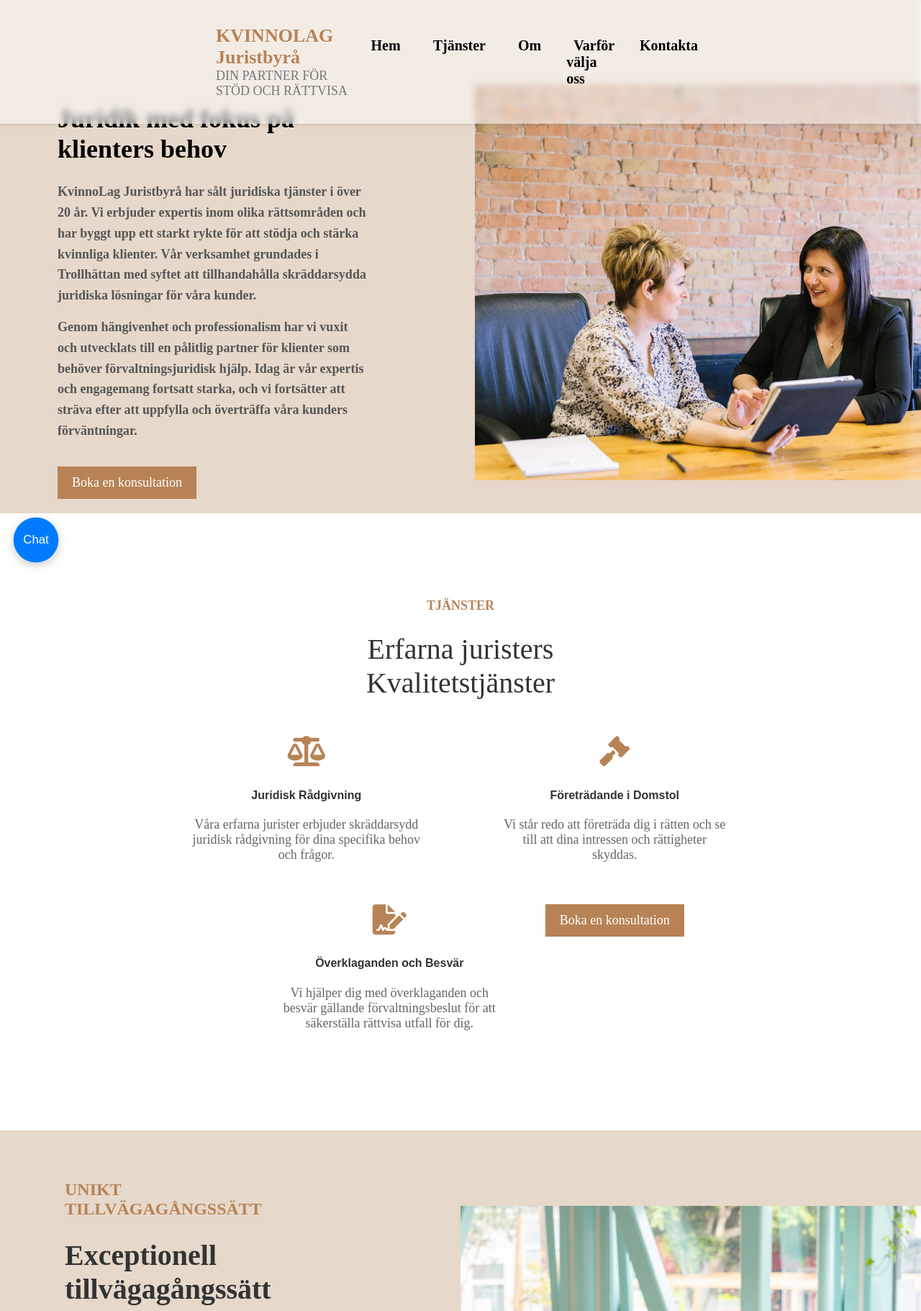
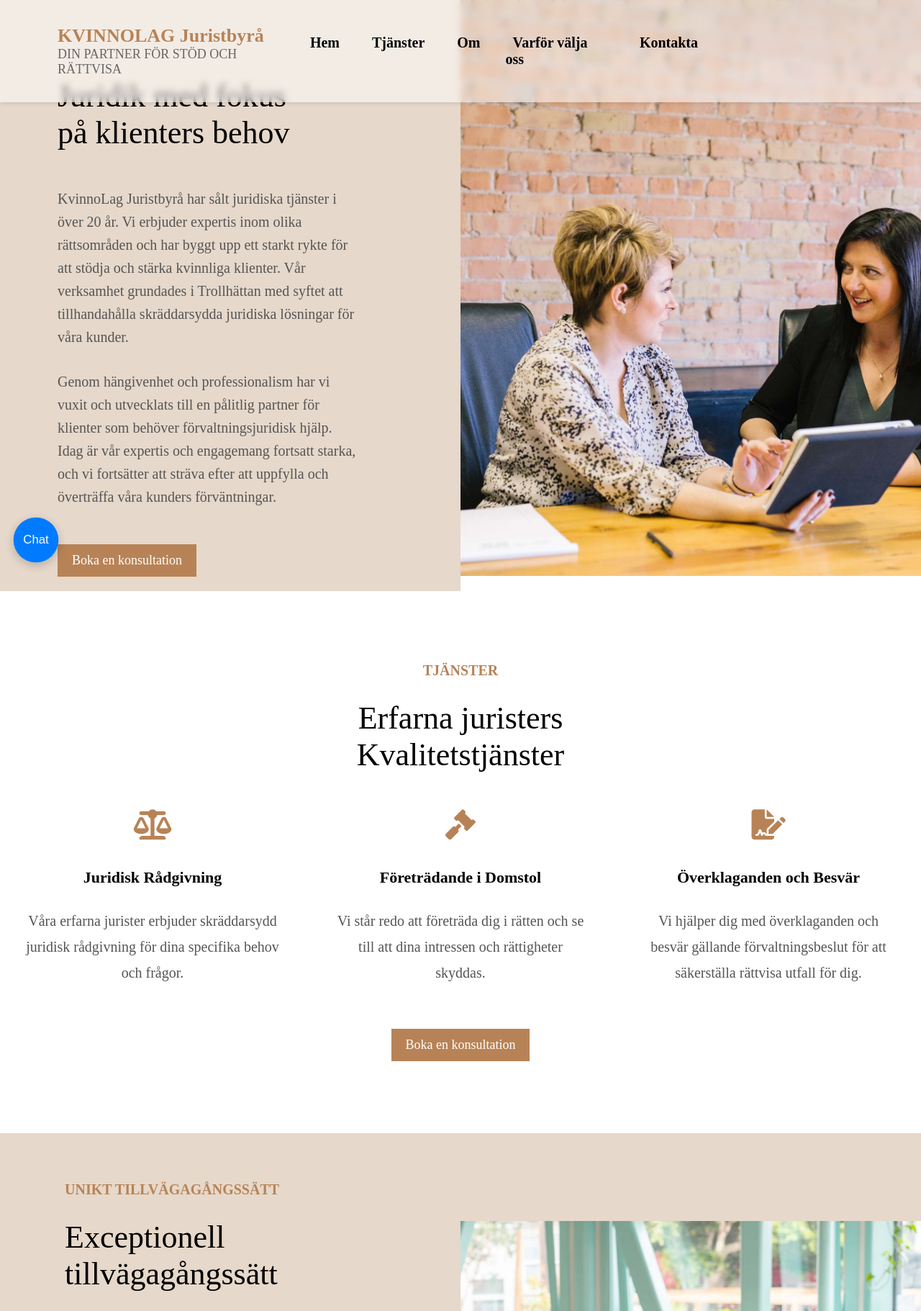
Before and after one commit to yazanmawed/JurisAssist_KvinnoLag, a Flask app: page / in a window 1280 px wide; the page is wider, and only the part inside the window is pictured. Shown: the top 1821 px of that part at 72% size. Run offline with Flask 3, Linux system fonts and the light colour scheme.

Commit message:
Update style.css

```diff
--- a/static/css/style.css
+++ b/static/css/style.css
@@ -1,9 +1,13 @@
-        /* Import Google Fonts */
-        @import url('https://fonts.googleapis.com/css2?family=Playfair+Display:wght@400;700&family=Poppins:wght@300;400;600&display=swap');
+        h2, h3, h4, body, p, a, li, input, textarea, #kontaktformulär label, #boka-en-konsultation, #boka-en-konsultation-1, #kontaktformulär input,
+        #kontaktformulär textarea, div {
+            font-family: "Times New Roman", Times, serif;
+        }
 
-        h1, h2, h3, body, p, a, li, input, textarea, #kontaktformulär label, #boka-en-konsultation, #boka-en-konsultation-1, #kontaktformulär input,
-        #kontaktformulär textarea {
+        h1{
             font-family: "Times New Roman", Times, serif;
+            font-weight: 100;
+            font-size: 44px;
+            color: black;
         }
 
 
@@ -36,7 +40,7 @@
             display: flex;
             flex-direction: column;
             align-items: flex-start;
-            margin-left: 250px;
+            margin-left: 30px;
         }
 
         .Rectangel_box h1 {
@@ -48,7 +52,7 @@
 
         .Rectangel_box h3 {
             font-size: 18px;
-            color: #777;
+            color: #666;
             margin: 0;
             font-weight: normal;
         }
@@ -81,17 +85,16 @@
             color: #b78356;
         }
 
-        /* Active Page Styling */
         .Rectangel_box li a.active {
             color: #b78356;
         }
 
-    /* Hero Section Container */
     .intro-container {
         display: flex;
         gap: 0px;
         align-items: center;
         width: 100%;
+        height: 800px;
         padding: 0px 0;
         margin: 0 auto;
         background-color: #E6D8CA;
@@ -112,7 +115,7 @@
         background-color: #9c6a3e;
     }
     #intro_text {
-        margin-top: 100px;
+        margin-top: 80px;
         flex: 1;
         padding: 20px;
         background-color: #E6D8CA;
@@ -123,30 +126,28 @@
     #intro-image {
         flex: 1;
         width: 50%;
-        height: 550px;
+        height: 800px;
         object-fit: cover;
         object-position: center;
-        margin-top: 72px;
+        margin-top: 0px;
     }
 
-    /* Keep existing typography */
     #intro_text h1 {
-        color: black;
-        font-size: 36px;
-        font-weight: bold;
         width: 60%;
         margin-left: 60px;
+        margin-bottom: 50px;
     }
 
     #intro_text h2 {
-        font-size: 18px;
+        font-size: 20px;
+        font-weight: 100;
         color: #555;
         line-height: 1.6;
         width: 70%;
         margin-left: 60px;
+        margin-bottom: 30px;
     }
 
-    /* Mobile responsive */
     @media (max-width: 768px) {
         .intro-container {
             flex-direction: column;
@@ -176,14 +176,18 @@
 
         #tjänster h3 {
             color: #b78356;
-            font-size: 18px;
+            font-size: 20px;
+            font-weight: 600;
+        }
+
+        #tjänster h4 {
+            color: black;
+            font-size: 22px;
             font-weight: 600;
         }
 
         #tjänster h1 {
-            font-size: 40px;
             margin-bottom: 30px;
-            font-weight: 500;
         }
 
         #tjänster div {
@@ -200,15 +204,12 @@
             margin-bottom: 10px;
         }
 
-        #tjänster div h3 {
-            font-size: 22px;
-            font-weight: bold;
-            margin-bottom: 10px;
-        }
-
-        #tjänster div p {
-            font-size: 18px;
-            color: #666;
+        .service-text {
+            font-size: 20px;
+            color: #555;
+            font-weight: 500;
+            line-height: 1.8;
+            text-align: center;
         }
 
         #boka-en-konsultation {
@@ -252,25 +252,26 @@
         }
 
         #UNIKT-TILLVÄGAGÅNGSSÄTT h1 {
-            font-size: 40px;
             margin-bottom: 20px;
             margin-left: 40px;
         }
 
         #UNIKT-TILLVÄGAGÅNGSSÄTT h2 {
             margin-left: 40px;
+            font-size: 20px;
+            font-weight: 600;
             color: #b78356;
         }
 
         #UNIKT-TILLVÄGAGÅNGSSÄTT h3 {
-            font-size: 18px;
+            font-size: 20px;
+            font-weight: 100;
             color: #555;
             line-height: 1.6;
             max-width: 600px;
             margin-left: 40px;
         }
 
-        /* Why Work With Us */
         #varför-arbeta-med-oss {
             text-align: center;
             padding: 100px;
```
Also changed, not shown: other parts of static/css/style.css (+27 -26 lines).
